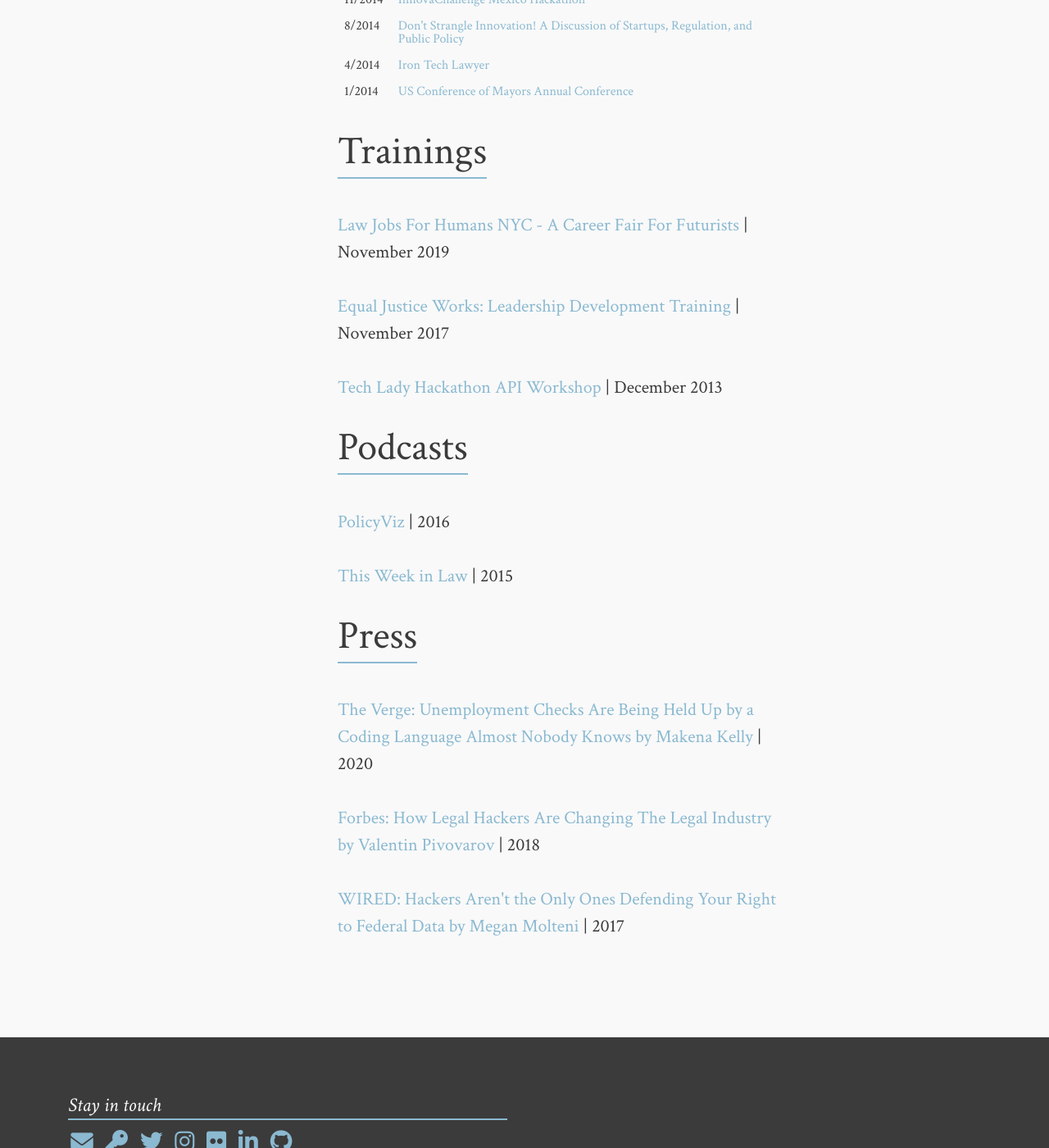
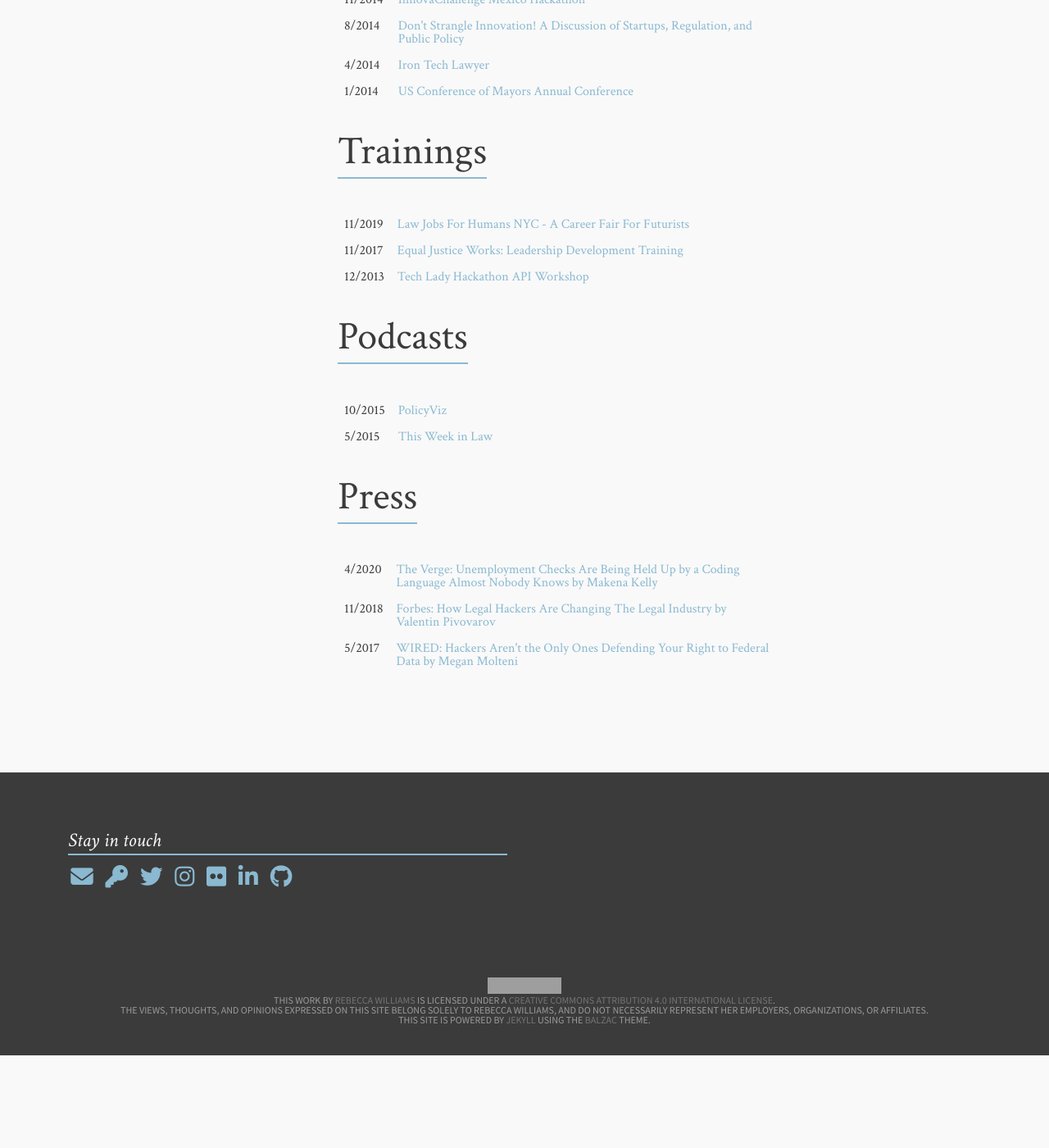
Before and after one commit to rebeccawilliams/rebeccawilliams.us, a Jekyll site: the page built from speaking.md, in a window 1280 px wide and 1400 px high, scrolled down 846 px. Shown: the whole window at 82% size. Built offline with Jekyll 4.4.1, drawn with Linux system fonts in a browser that asks for light colours; nearby versions of some CDN libraries; after the commit the page ends 2133 px from its top, so only the background shows below that; grey boxes are pictures that could not be loaded.

Commit message:
Update speaking.html

```diff
--- a/_layouts/speaking.html
+++ b/_layouts/speaking.html
@@ -106,19 +106,48 @@
    <td><a href=https://www.usmayors.org/82ndWinterMeeting/media/agenda-0121.pdf>US Conference of Mayors Annual Conference</a></td>
 </tr>
 	</table></p>
-
                  <lh><h2><span class="bb">Trainings</a></span></h2></lh>
-		  <p><a href=https://www.eventbrite.com/e/law-jobs-for-humans-nyc-a-career-fair-for-futurists-tickets-66681170175>Law Jobs For Humans NYC - A Career Fair For Futurists</a> | November 2019</p>
-<p><a href=http://www.equaljusticeworks.org/post-grad/equal-justice-works-fellowships/leadership-development-training>Equal Justice Works: Leadership Development Training</a> | November 2017</p>
-<p><a href=https://twitter.com/leahbannon/status/409378930764677120>Tech Lady Hackathon API Workshop</a> | December 2013</p>
-		<lh><h2><span class="bb">Podcasts</a></span></h2></lh>
-                  <p><a href=https://policyviz.com/podcast/episode-22-rebecca-williams/>PolicyViz</a> | 2016 </p>
-                  <p><a hreaf=https://twit.tv/shows/this-week-in-law/episodes/305>This Week in Law</a> | 2015 </p>
-		<lh><h2><span class="bb">Press</a></span></h2></lh>
-                  <p><a href=https://www.theverge.com/2020/4/14/21219561/coronavirus-pandemic-unemployment-systems-cobol-legacy-software-infrastructure>The Verge: Unemployment Checks Are Being Held Up by a Coding Language Almost Nobody Knows by Makena Kelly</a> | 2020 </p>
-<p><a href=https://www.forbes.com/sites/valentinpivovarov/2018/11/07/legalhackers/#51c02cd05d82>Forbes: How Legal Hackers Are Changing The Legal Industry by Valentin Pivovarov</a> | 2018</a>
-		  <p><a href=https://www.wired.com/2017/05/hackers-arent-ones-defending-right-federal-data/>WIRED: Hackers Aren't the Only Ones Defending Your Right to Federal Data by Megan Molteni</a> | 2017 </p>
-          </article>
+<p><table>
+<tr>
+   <td>11/2019</td>
+   <td><a href=https://www.eventbrite.com/e/law-jobs-for-humans-nyc-a-career-fair-for-futurists-tickets-66681170175>Law Jobs For Humans NYC - A Career Fair For Futurists</a></td>
+</tr>
+<tr>
+   <td>11/2017</td>
+   <td><a href=http://www.equaljusticeworks.org/post-grad/equal-justice-works-fellowships/leadership-development-training>Equal Justice Works: Leadership Development Training</a></td>
+</tr>
+<tr>
+   <td>12/2013</td>
+   <td><a href=https://twitter.com/leahbannon/status/409378930764677120>Tech Lady Hackathon API Workshop</a> </td>
+</tr>
+</table></p>
+<lh><h2><span class="bb">Podcasts</a></span></h2></lh>
+<p><table>
+<tr>
+   <td>10/2015</td>
+   <td><a href=https://policyviz.com/podcast/episode-22-rebecca-williams/>PolicyViz</a></td>
+</tr>
+<tr>
+   <td>5/2015</td>
+   <td><a hreaf=https://twit.tv/shows/this-week-in-law/episodes/305>This Week in Law</a></td>
+</tr>
+</table></p>
+<lh><h2><span class="bb">Press</a></span></h2></lh>
+<p><table>
+<tr>
+   <td>4/2020</td>
+   <td><a href=https://www.theverge.com/2020/4/14/21219561/coronavirus-pandemic-unemployment-systems-cobol-legacy-software-infrastructure>The Verge: Unemployment Checks Are Being Held Up by a Coding Language Almost Nobody Knows by Makena Kelly</a></td>
+</tr>
+<tr>
+   <td>11/2018</td>
+   <td><a href=https://www.forbes.com/sites/valentinpivovarov/2018/11/07/legalhackers/#51c02cd05d82>Forbes: How Legal Hackers Are Changing The Legal Industry by Valentin Pivovarov</a></td>
+</tr>
+<tr>
+   <td>5/2017</td>
+   <td><a href=https://www.wired.com/2017/05/hackers-arent-ones-defending-right-federal-data/>WIRED: Hackers Aren't the Only Ones Defending Your Right to Federal Data by Megan Molteni</a></td>
+</tr>
+</table></p>
+           </article>
         </section>
     </div>
 
```
